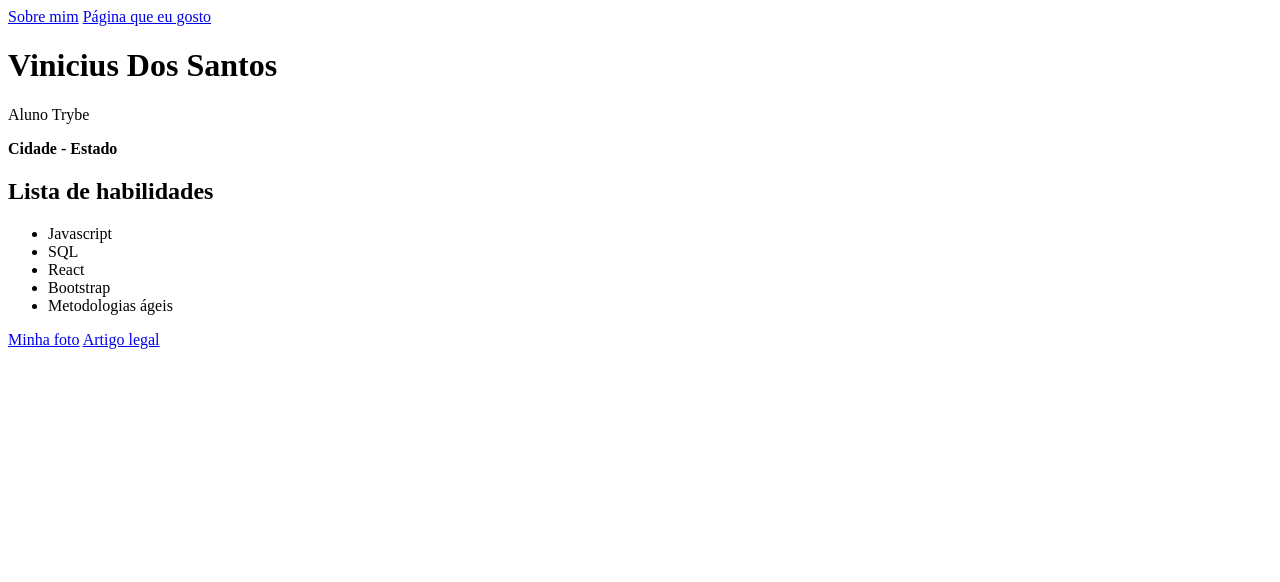
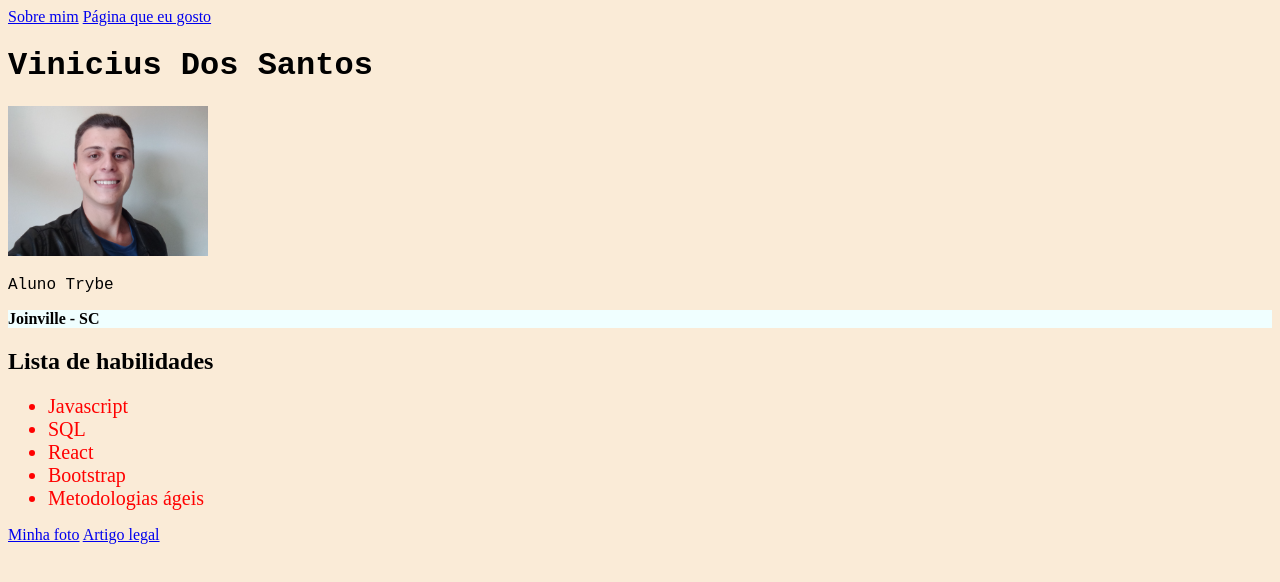
Before and after one commit to santoosviniofficer/santoosviniofficer.github.io, a plain HTML site: page index.html in a window 1280 px wide. Drawn offline with Linux system fonts and the light colour scheme.

Commit message:
primeiras alteracoes CSS

```diff
--- a/index.html
+++ b/index.html
@@ -5,14 +5,35 @@
   <meta http-equiv="X-UA-Compatible" content="IE=edge">
   <meta name="viewport" content="width=device-width, initial-scale=1.0">
   <title>Portfólio Web</title>
+  <style>
+
+    .meuNome, .descricao {
+      font-family: 'Courier New', Courier, monospace;
+    }
+
+    body {
+      background-color: antiquewhite;
+    }
+
+    .resido {
+      background-color: azure;
+    }
+
+    li {
+      font-size: 20px;
+      width: 200px;
+      color: red;
+    }
+
+  </style>
 </head>
 <body>
   <a href="#sobre-mim">Sobre mim</a>
   <a href="#pagina">Página que eu gosto</a>
   <h1 class="meuNome">Vinicius Dos Santos</h1>
-  <iIMG src="IMG-20220805-WA0006.jpeg" alt="Tryber sorrindo com camiseta da Trybe" id="foto" width="200">
+  <img src="IMG-20220805-WA0006.jpeg" alt="Tryber sorrindo com camiseta da Trybe" id="foto" width="200">
   <p class="descricao">Aluno Trybe</p>
-  <p class="resido"><strong>Cidade - Estado</strong></p>
+  <p class="resido"><strong>Joinville - SC</strong></p>
   <h2>Lista de habilidades</h2>
   <ul>
     <li class="javascript">Javascript</li>
```
